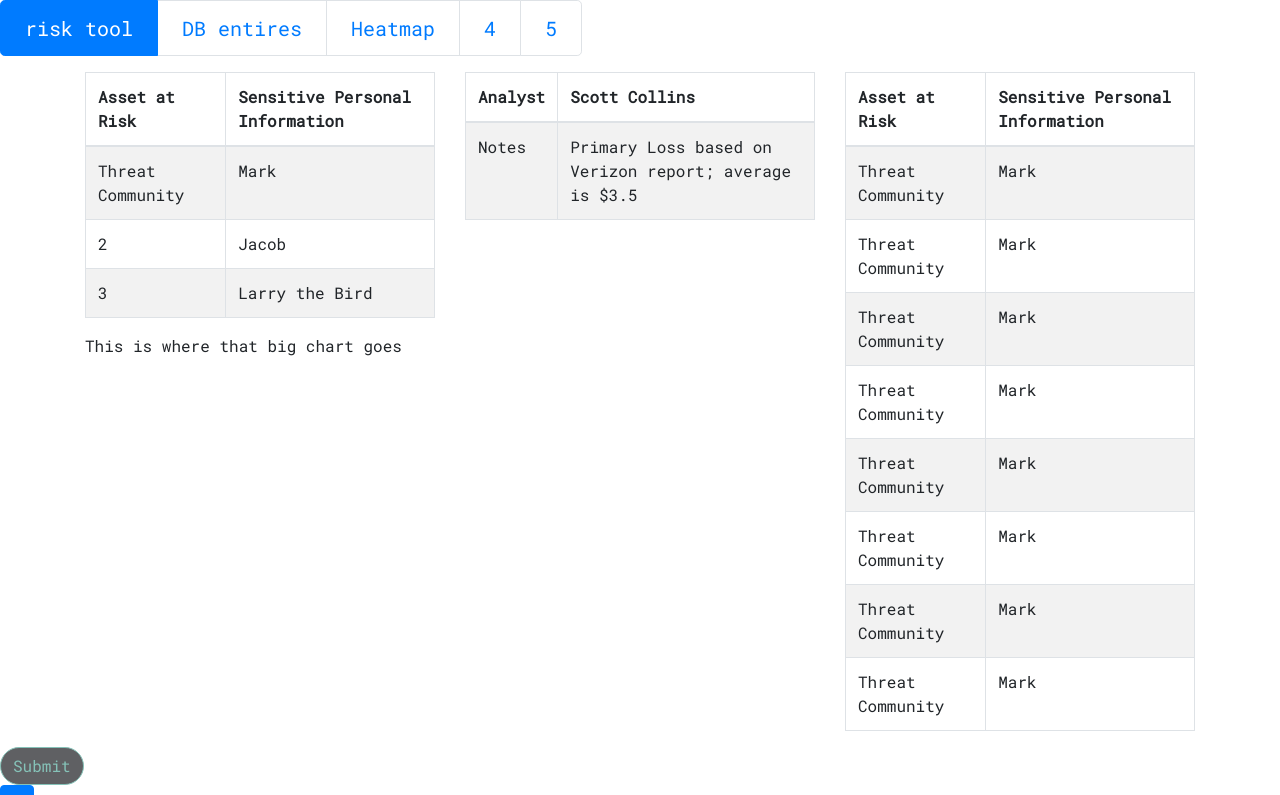
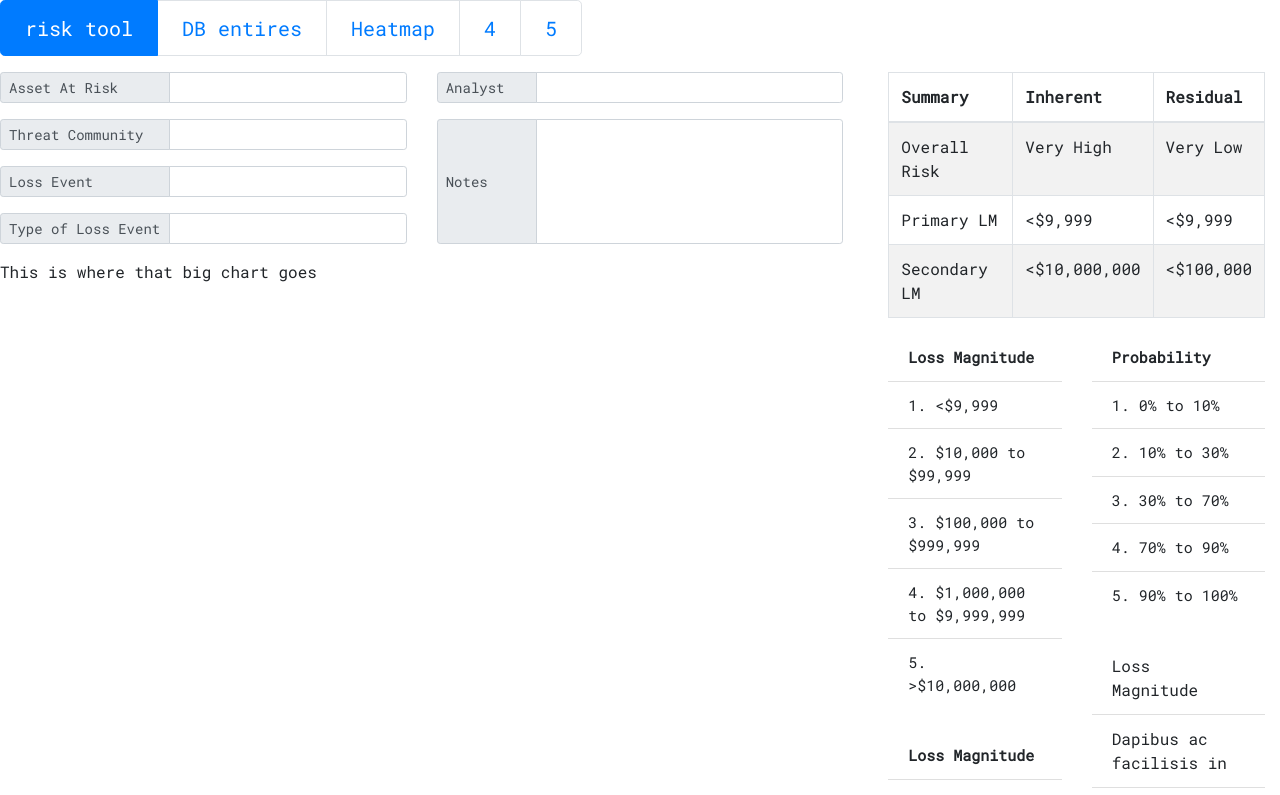
Before and after one commit to lperez5/Oportun16, a React (Create React App) app in the folder client/: page / in a window 1280 px wide. Shown: the top 795 px of the page. Built offline with nearby package versions, Linux system fonts and the light colour scheme.

Commit message:
input boxes done

```diff
--- a/client/src/Page1.jsx
+++ b/client/src/Page1.jsx
@@ -4,8 +4,9 @@ import Dropdown from 'react-bootstrap/Dropdown'
 import DropdownButton from 'react-bootstrap/DropdownButton';
 import Form from 'react-bootstrap/Form'
 import Card from 'react-bootstrap/Card'
-import { Table, Container, Row, Col } from 'react-bootstrap';
+import { ListGroup ,FormControl, InputGroup, Table, Container, Row, Col } from 'react-bootstrap';
 import {getInstance} from './utils/ToolCalcs';
+
 
 
 export function Page1(props){
@@ -124,99 +125,159 @@ export function Page1(props){
         <div hidden={!active}>
 
 
-           <Container>
+<Container fluid="l">
       <Row>
-
         <Col lg="8">
             <Row>
-  <Col><Table striped bordered hover>
+                <Col>
+    <div>
+  <InputGroup size="sm" className="mb-3">
+    <InputGroup.Prepend>
+      <InputGroup.Text style = {{width:170}} id="inputGroup-sizing">Asset At Risk</InputGroup.Text>
+    </InputGroup.Prepend>
+    <FormControl aria-label="Small" aria-describedby="inputGroup-sizing-sm" />
+  </InputGroup>
+
+   <InputGroup size="sm" className="mb-3">
+    <InputGroup.Prepend>
+      <InputGroup.Text style = {{width:170}} id="inputGroup-sizing">Threat Community</InputGroup.Text>
+    </InputGroup.Prepend>
+    <FormControl aria-label="Small" aria-describedby="inputGroup-sizing-sm" />
+  </InputGroup>
+
+   <InputGroup size="sm" className="mb-3">
+    <InputGroup.Prepend>
+      <InputGroup.Text style = {{width:170}} id="inputGroup-sizing">Loss Event</InputGroup.Text>
+    </InputGroup.Prepend>
+    <FormControl aria-label="Small" aria-describedby="inputGroup-sizing-sm" />
+  </InputGroup>
+
+   <InputGroup size="sm" className="mb-3">
+    <InputGroup.Prepend>
+      <InputGroup.Text style = {{width:170}} id="inputGroup-sizing">Type of Loss Event</InputGroup.Text>
+    </InputGroup.Prepend>
+    <FormControl aria-label="Small" aria-describedby="inputGroup-sizing-sm" />
+  </InputGroup>
+
+
+
+
+
+  </div>
+
+
+                </Col>
+        <Col>
+         <div>
+  <InputGroup  size="sm" className="mb-3">
+    <InputGroup.Prepend>
+      <InputGroup.Text style = {{width:100}} id="inputGroup-sizing">Analyst</InputGroup.Text>
+    </InputGroup.Prepend>
+    <FormControl aria-label="Small" aria-describedby="inputGroup-sizing-sm" />
+  </InputGroup>
+
+   <InputGroup style = {{ height: 125}} size="sm" className="mb-3">
+    <InputGroup.Prepend>
+      <InputGroup.Text style = {{width:100, textAlign: 'center'}} id="inputGroup-sizing">Notes</InputGroup.Text>
+    </InputGroup.Prepend>
+    <FormControl style = {{height: 125}} aria-label="Small" aria-describedby="inputGroup-sizing-sm" />
+  </InputGroup>
+
+  </div>
+        </Col>
+    </Row>
+
+    <Row>
+        <Col>This is where that big chart goes</Col>
+    </Row>
+
+        </Col>
+        <Col>
+        <Container fluid>
+  <Row>
+    <Col>
+    <Table striped bordered hover>
       <thead>
         <tr>
-      <th>Asset at Risk</th>
-      <th>Sensitive Personal Information</th>
+            <th>Summary</th>
+            <th>Inherent</th>
+            <th>Residual</th>
+
         </tr>
       </thead>
   <tbody>
     <tr>
-      <td>Threat Community</td>
-      <td>Mark</td>
+      <td>Overall Risk</td>
+      <td>Very High</td>
+      <td>Very Low</td>
     </tr>
     <tr>
-      <td>2</td>
-      <td>Jacob</td>
+      <td>Primary LM</td>
+      <td> &#60;$9,999 </td>
+      <td> &#60;$9,999</td>
     </tr>
     <tr>
-      <td>3</td>
-      <td colSpan="2">Larry the Bird</td>
+      <td>Secondary LM</td>
+      <td>&#60;$10,000,000</td>
+      <td>&#60;$100,000</td>
     </tr>
   </tbody>
-</Table></Col>
-    <Col><Table striped bordered hover>
-  <thead>
-    <tr>
-      <th>Analyst</th>
-      <th>Scott Collins</th>
-    </tr>
-  </thead>
-  <tbody>
-    <tr>
-      <td>Notes</td>
-      <td>Primary Loss based on Verizon report; average is $3.5</td>
-    </tr>
 
-  </tbody>
-</Table></Col>
+</Table>
+    <Row>
+    <Col>
+    <ListGroup variant="flush" style={{fontSize:15}}>
+  <ListGroup.Item style={{fontWeight: 'bold'}}>Loss Magnitude</ListGroup.Item>
+  <ListGroup.Item>1. &#60;$9,999</ListGroup.Item>
+  <ListGroup.Item>2. $10,000 to $99,999</ListGroup.Item>
+  <ListGroup.Item>3. $100,000 to $999,999</ListGroup.Item>
+  <ListGroup.Item>4. $1,000,000 to $9,999,999</ListGroup.Item>
+ <ListGroup.Item>5. &#62;$10,000,000</ListGroup.Item>
+</ListGroup>
+<br/>
+    <ListGroup variant="flush" style={{fontSize:15}}>
+  <ListGroup.Item   style={{fontWeight: 'bold'}}>Loss Magnitude </ListGroup.Item>
+  <ListGroup.Item>Dapibus ac facilisis in</ListGroup.Item>
+  <ListGroup.Item>Morbi leo risus</ListGroup.Item>
+  <ListGroup.Item>Porta ac consectetur ac</ListGroup.Item>
+</ListGroup>
+    </Col>
+    <Col>
+    <ListGroup variant="flush"  style={{fontSize:15}}>
+  <ListGroup.Item style={{fontWeight: 'bold'}}>Probability</ListGroup.Item>
+  <ListGroup.Item>1. 0% to 10%</ListGroup.Item>
+  <ListGroup.Item>2. 10% to 30%</ListGroup.Item>
+  <ListGroup.Item>3. 30% to 70%</ListGroup.Item>
+  <ListGroup.Item>4. 70% to 90%</ListGroup.Item>
+  <ListGroup.Item>5. 90% to 100%</ListGroup.Item>
+</ListGroup>
+<br/>
+    <ListGroup variant="flush">
+  <ListGroup.Item>Loss Magnitude</ListGroup.Item>
+  <ListGroup.Item>Dapibus ac facilisis in</ListGroup.Item>
+  <ListGroup.Item>Morbi leo risus</ListGroup.Item>
+  <ListGroup.Item>Porta ac consectetur ac</ListGroup.Item>
+</ListGroup>
+    </Col>
   </Row>
+  <Row>
+    <Col>
+    <ListGroup variant="flush">
+  <ListGroup.Item style={{fontWeight: 'bold'}}>Resistance Strength</ListGroup.Item>
+  <ListGroup.Item>Dapibus ac facilisis in</ListGroup.Item>
+  <ListGroup.Item>Morbi leo risus</ListGroup.Item>
+  <ListGroup.Item>Porta ac consectetur ac</ListGroup.Item>
+</ListGroup>
 
-      <Row>
-  <Col>This is where that big chart goes</Col>
 
+
+    </Col>
   </Row>
 
     </Col>
-    <Col><Table striped bordered hover>
-  <thead>
-    <tr>
-      <th>Asset at Risk</th>
-      <th>Sensitive Personal Information</th>
-    </tr>
-  </thead>
-  <tbody>
-    <tr>
-      <td>Threat Community</td>
-      <td>Mark</td>
-    </tr>
-    <tr>
-      <td>Threat Community</td>
-      <td>Mark</td>
-    </tr>
-    <tr>
-      <td>Threat Community</td>
-      <td>Mark</td>
-    </tr>
-    <tr>
-      <td>Threat Community</td>
-      <td>Mark</td>
-    </tr>
-    <tr>
-      <td>Threat Community</td>
-      <td>Mark</td>
-    </tr>
-    <tr>
-      <td>Threat Community</td>
-      <td>Mark</td>
-    </tr>
-    <tr>
-      <td>Threat Community</td>
-      <td>Mark</td>
-    </tr>
-    <tr>
-      <td>Threat Community</td>
-      <td>Mark</td>
-    </tr>
-
-  </tbody>
-</Table></Col>
+  </Row>
+</Container>
+       </Col>
   </Row>
 </Container>
 
@@ -322,3 +383,30 @@ export function Page1(props){
         </div>
     );
 }
+<Table striped bordered hover>
+  <thead>
+    <tr>
+      <th>Summary</th>
+      <th>Inherent</th>
+      <th>Residual</th>
+
+    </tr>
+  </thead>
+  <tbody>
+    <tr>
+      <td>Overall Risk</td>
+      <td>Very High</td>
+      <td>Very Low</td>
+    </tr>
+    <tr>
+      <td>Primary LM</td>
+      <td> &#60;$9,999 </td>
+      <td> &#60;$9,999</td>
+    </tr>
+    <tr>
+      <td>Secondary LM</td>
+      <td>&#60;$10,000,000</td>
+      <td>&#60;$100,000</td>
+    </tr>
+  </tbody>
+</Table>
```
Also changed, not shown: client/src/App.css (line endings or trailing spaces). Lines whose indentation alone changed are shown as unchanged.
